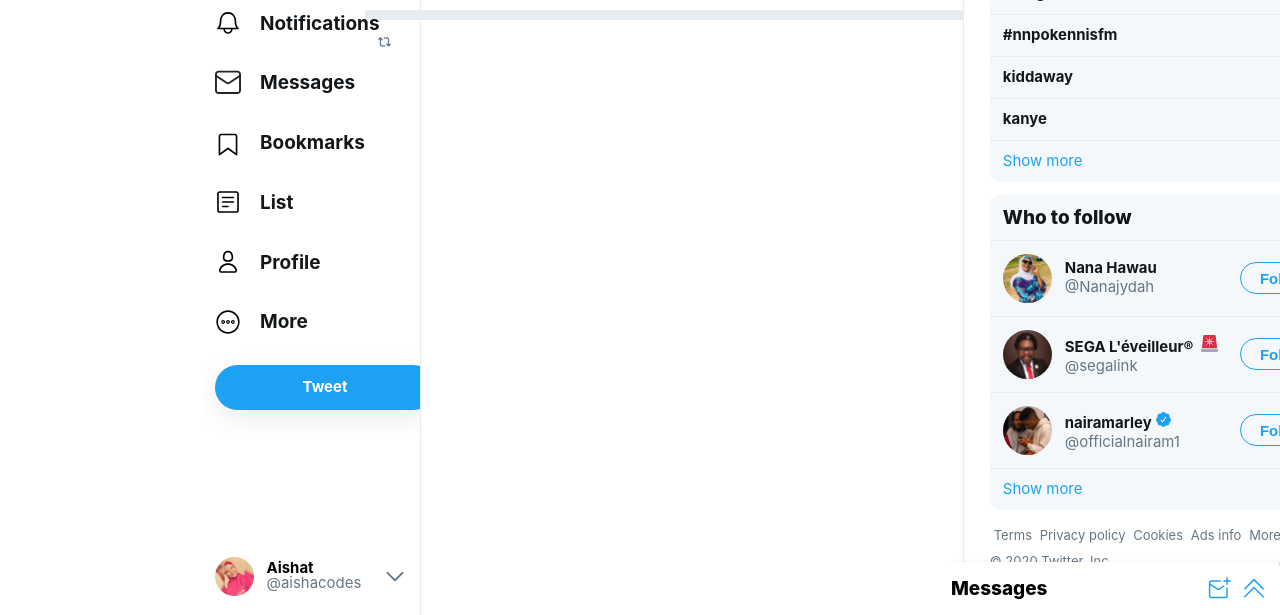
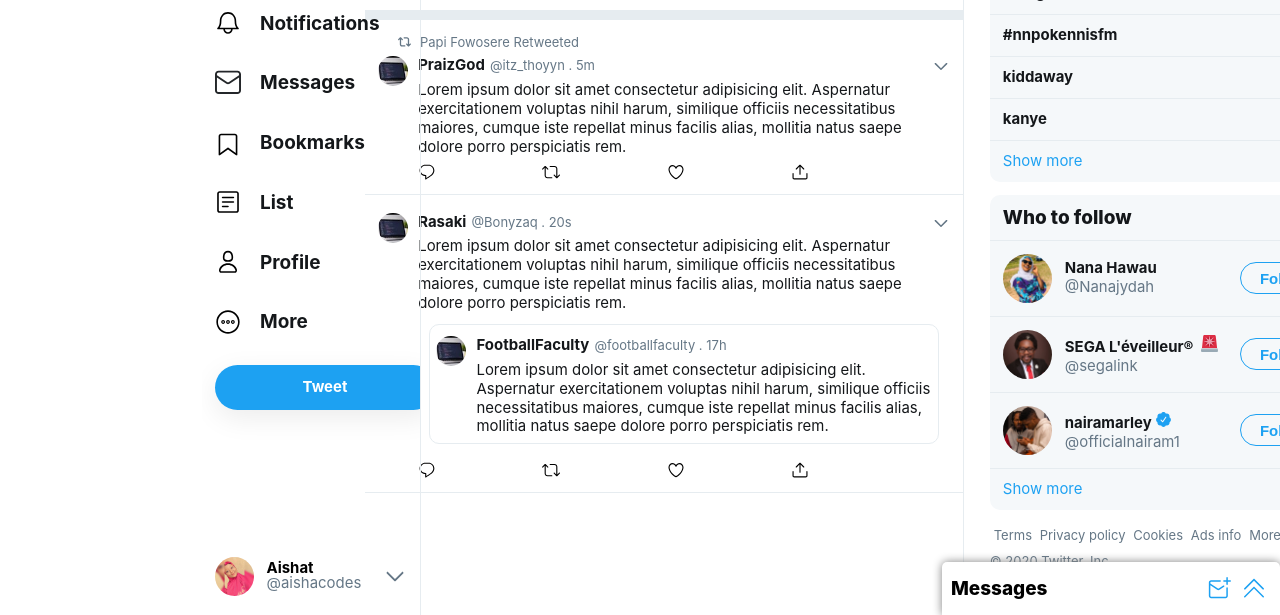
Before and after one commit to aishacodes/twitty, a plain HTML site: page home.html in a window 1280 px wide. Shown: the part 185-800 px from the top of the page. Drawn offline with Linux system fonts and the light colour scheme.

Commit message:
updated tweet section

```diff
--- a/css/app.css
+++ b/css/app.css
@@ -192,14 +192,99 @@
     flex-direction: column;
 }
 
-.tweet {
+a.tweet {
     display: flex;
+    flex-direction: column;
     padding: 1rem;
+    border-bottom: 1px solid #E6ECF0;
+}
+
+.rt {
+    display: flex;
+    align-items: center;
+    margin-bottom: .4rem;
 }
 
 .rt img {
     width: 13px;
     height: 18px;
+    margin-left: 20px;
+}
+
+.rt p {
+    font-size: 1rem;
+    color: #657786;
+    font-weight: 400;
+    margin-left: .7rem;
+}
+
+.main-tweet {
+    display: flex;
+}
+
+.main-tweet img {
+    width: 30px;
+    height: 30px;
+    border-radius: 50%;
+}
+
+.main-tweetcontent {
+    display: flex;
+    flex-direction: column;
+    margin-left: .8rem;
+}
+
+.main-tweetheader {
+    display: flex;
+    align-items: center;
+    margin-bottom: .4rem;
+}
+
+.main-tweetheader p {
+    color: #14171a;
+    font-weight: 700;
+    font-size: 1.15rem;
+}
+
+.main-tweetheader span {
+    font-size: 1rem !important;
+    color: #657786 !important;
+    font-weight: 400 !important;
+    margin-left: .4rem !important;
+    flex-grow: 1 !important;
+}
+
+.main-tweetheader img {
+    width: 18px;
+    height: 18px;
+}
+
+.main-tweetcontent span {
+    color: #14171a;
+    font-size: 1.15rem;
+    line-height: 1.46rem;
+    font-weight: 400;
+}
+
+.tweet-reactions {
+    margin-left: 40px;
+    display: flex;
+    justify-content: flex-start;
+    align-items: center;
+    margin-top: .5rem;
+}
+
+.tweet-reactions img {
+    width: 18px;
+    height: 18px;
+    margin-right: 20%;
+}
+
+.inner-tweet {
+    border: 1px solid #E6ECF0;
+    border-radius: 10px;
+    margin: .8rem;
+    padding: .5rem;
 }
 
 .trends-sec {
@@ -406,7 +491,7 @@
     align-items: center;
     justify-content: flex-start;
     padding: 1.2rem .7rem;
-    box-shadow: 6px 3px 5px gray;
+    box-shadow: 0px 0px 10px gray;
 }
 
 .bottom-nav p {
--- a/home.html
+++ b/home.html
@@ -86,10 +86,72 @@
                 <a class="tweet">
                     <div class="rt">
                         <img src="media/smallrt.svg" alt="">
+                        <p>Papi Fowosere Retweeted</p>
                     </div>
+                    <div class="main-tweet">
+                        <img src="media/pro.jpg" alt="">
 
+                        <div class="main-tweetcontent">
+                            <div class="main-tweetheader">
+                                <p>PraizGod</p>
+                                <span>@itz_thoyyn . 5m</span>
+                                <img src="media/dropdown.svg" alt="">
+                            </div>
+                            <span>
+                            Lorem ipsum dolor sit amet consectetur adipisicing elit. Aspernatur exercitationem voluptas nihil harum, similique officiis necessitatibus maiores, cumque iste repellat minus facilis alias, mollitia natus saepe dolore porro perspiciatis rem.</span>
+                        </div>
+                    </div>
+                    <div class="tweet-reactions">
+                        <img src="media/comment.svg" alt="">
+                        <img src="media/retweeticon.svg" alt="">
+                        <img src="media/love.svg" alt="">
+                        <img src="media/save.svg" alt="">
+                    </div>
                 </a>
+                <a class="tweet" href="">
+                    <div class="rt">
 
+                    </div>
+                    <div class="main-tweet">
+
+                        <img src="media/pro.jpg" alt="">
+
+                        <div class="main-tweetcontent">
+                            <div class="main-tweetheader">
+                                <p>Rasaki</p>
+                                <span>@Bonyzaq . 20s</span>
+                                <img src="media/dropdown.svg" alt="">
+                            </div>
+                            <span>
+                            Lorem ipsum dolor sit amet consectetur adipisicing elit. Aspernatur exercitationem voluptas nihil harum, similique officiis necessitatibus maiores, cumque iste repellat minus facilis alias, mollitia natus saepe dolore porro perspiciatis rem.</span>
+                            <div class="tweet inner-tweet">
+                                <div class="rt">
+
+                                </div>
+                                <div class="main-tweet">
+                                    <img src="media/pro.jpg" alt="">
+
+                                    <div class="main-tweetcontent">
+                                        <div class="main-tweetheader">
+                                            <p>FootballFaculty</p>
+                                            <span>@footballfaculty . 17h</span>
+                                        </div>
+                                        <span>
+                                        Lorem ipsum dolor sit amet consectetur adipisicing elit. Aspernatur exercitationem voluptas nihil harum, similique officiis necessitatibus maiores, cumque iste repellat minus facilis alias, mollitia natus saepe dolore porro perspiciatis rem.</span>
+                                    </div>
+                                </div>
+
+                            </div>
+                        </div>
+
+                    </div>
+                    <div class="tweet-reactions">
+                        <img src="media/comment.svg" alt="">
+                        <img src="media/retweeticon.svg" alt="">
+                        <img src="media/love.svg" alt="">
+                        <img src="media/save.svg" alt="">
+                    </div>
+                </a>
 
 
             </div>
```
